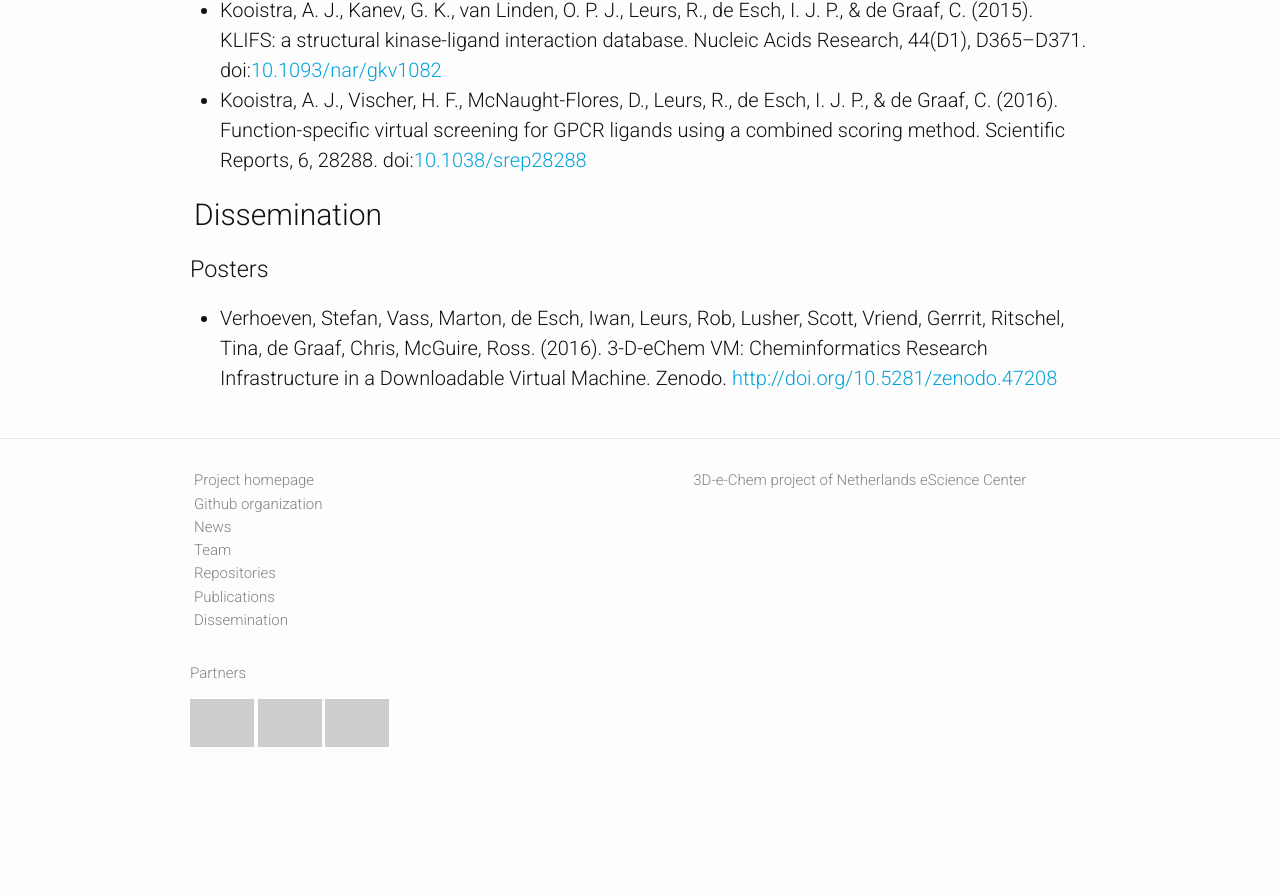
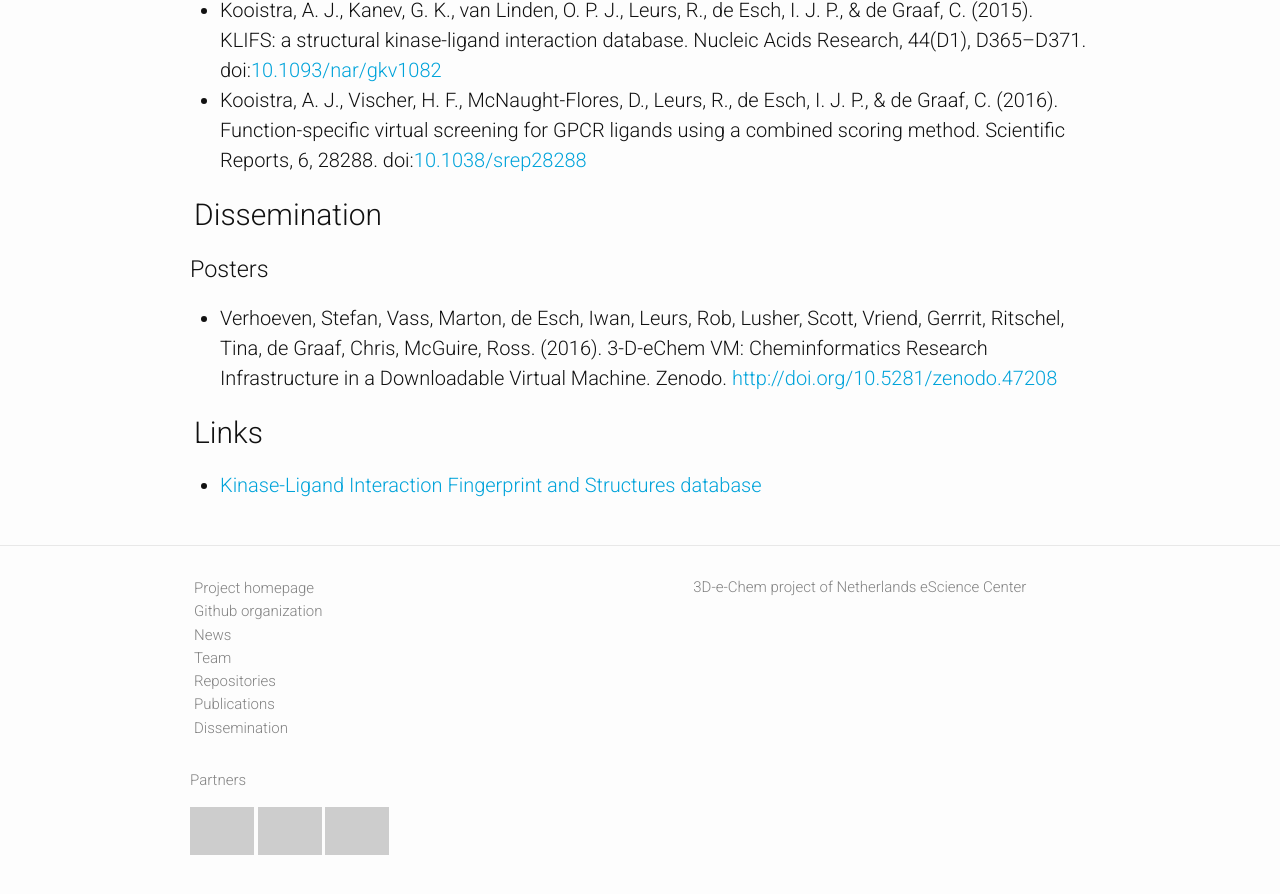
Before and after one commit to 3D-e-Chem/3D-e-Chem.github.io, a Jekyll site: the page built from index.html, in a window 1280 px wide and 900 px high, scrolled down 1808 px. Shown: the top 894 px of the window. Built offline with Jekyll 4.4.1, drawn with Linux system fonts in a browser that asks for light colours; a style sheet for code colours, icons or effects is not loaded; before the commit the page ends 2600 px from its top, so only the background shows below that; grey boxes are pictures that could not be loaded.

Commit message:
Added links section

```diff
--- a/index.html
+++ b/index.html
@@ -30,4 +30,10 @@ layout: default
 <li>Verhoeven, Stefan, Vass, Marton, de Esch, Iwan, Leurs, Rob, Lusher, Scott, Vriend, Gerrrit, Ritschel, Tina, de Graaf, Chris, McGuire, Ross. (2016). 3-D-eChem VM: Cheminformatics Research Infrastructure in a Downloadable Virtual Machine. Zenodo. <a href="http://doi.org/10.5281/zenodo.47208">http://doi.org/10.5281/zenodo.47208</a>
 </li>
 </ul>
+
+<h2><a name="Links"></a><span class="mega-octicon octicon-link-external"></span><span class="octitext">Links</span></h2>
+
+<ul>
+<li><a href="http://klifs.vu-compmedchem.nl">Kinase-Ligand Interaction Fingerprint and Structures database</a></li>
+</ul>
 <!-- There are no presentations, videos, screencasts, poster, etc. yet. -->
```
